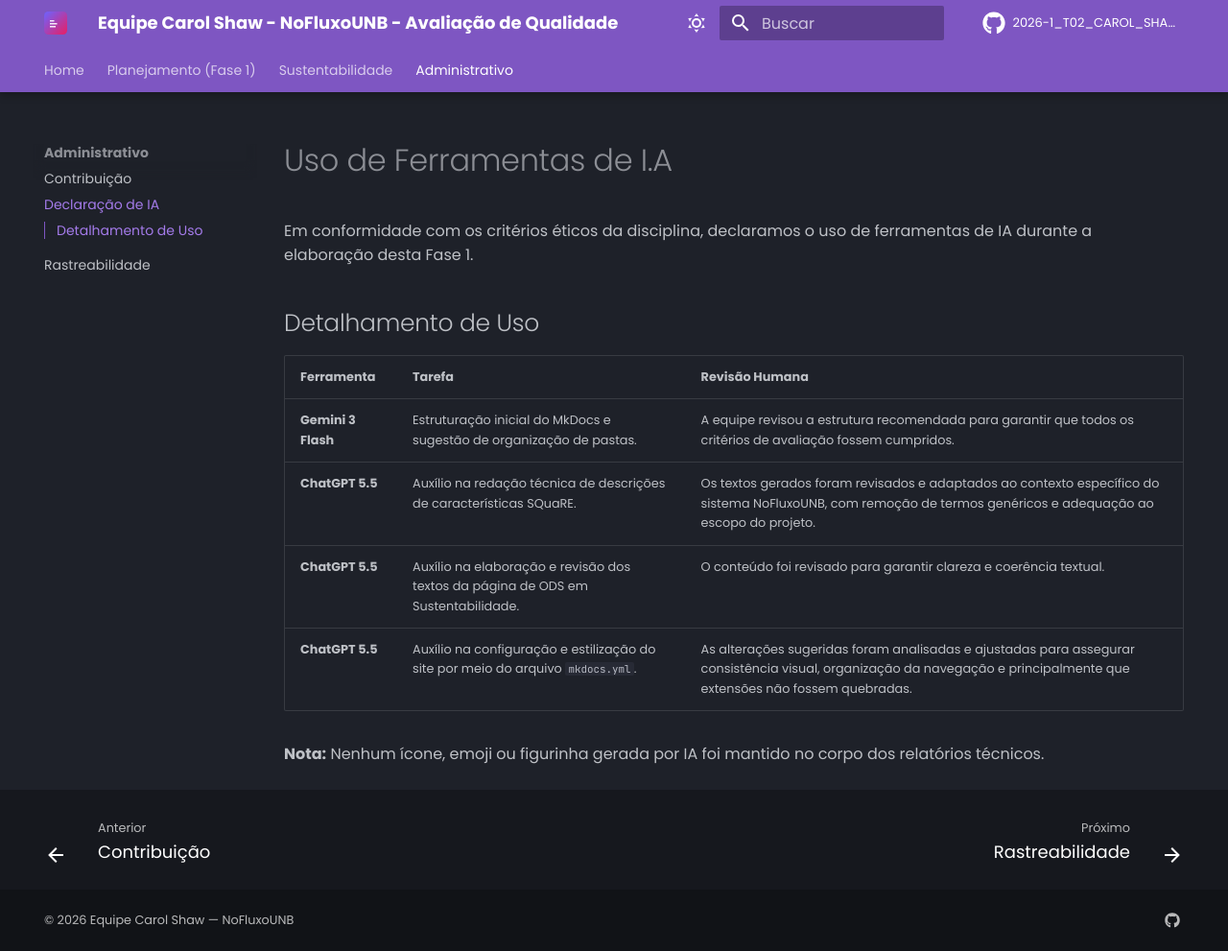
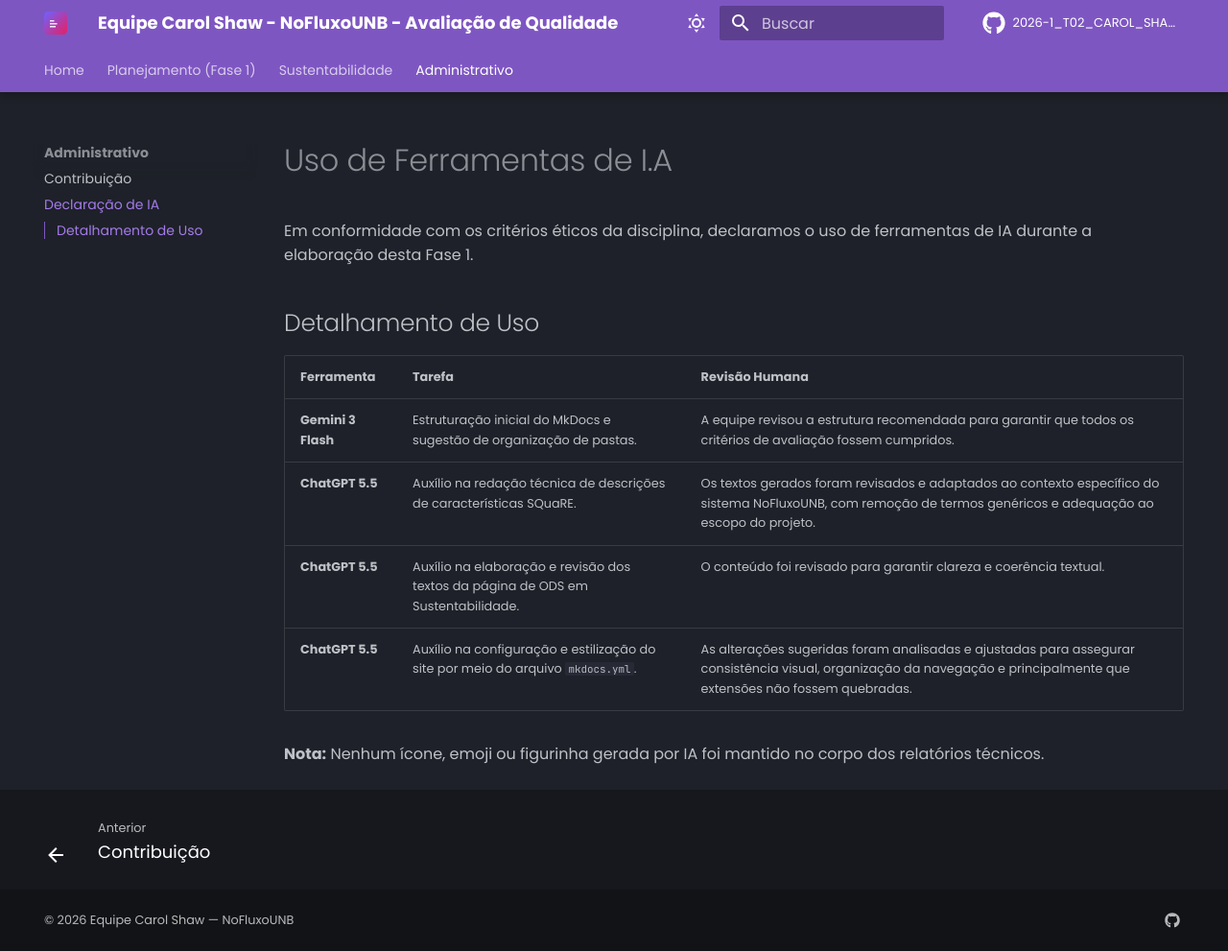
Before and after one commit to FCTE-Qualidade-de-Software-1/2026-1_T02_CAROL_SHAW, an MkDocs documentation site: the page built from docs/adm/ia.md, in a window 1280 px wide and 991 px high. Shown: the whole window at 96% size. Built offline with MkDocs 1.6.1 and Material for MkDocs 9.7.7, drawn with Linux system fonts in a browser that asks for light colours; comment, search, counter and statistics services are not loaded; some of the changed lines change nothing that is shown.

Commit message:
UPDATE removendo 'Rastreabilidade' do mkdocs
Removed 'Rastreabilidade' section from documentation.

```diff
--- a/mkdocs.yml
+++ b/mkdocs.yml
@@ -78,7 +78,6 @@ nav:
   - Administrativo:
       - Contribuição: adm/contribuicao.md
       - Declaração de IA: adm/ia.md
-      - Rastreabilidade: adm/links.md
 
 markdown_extensions:
   # HTML
```
